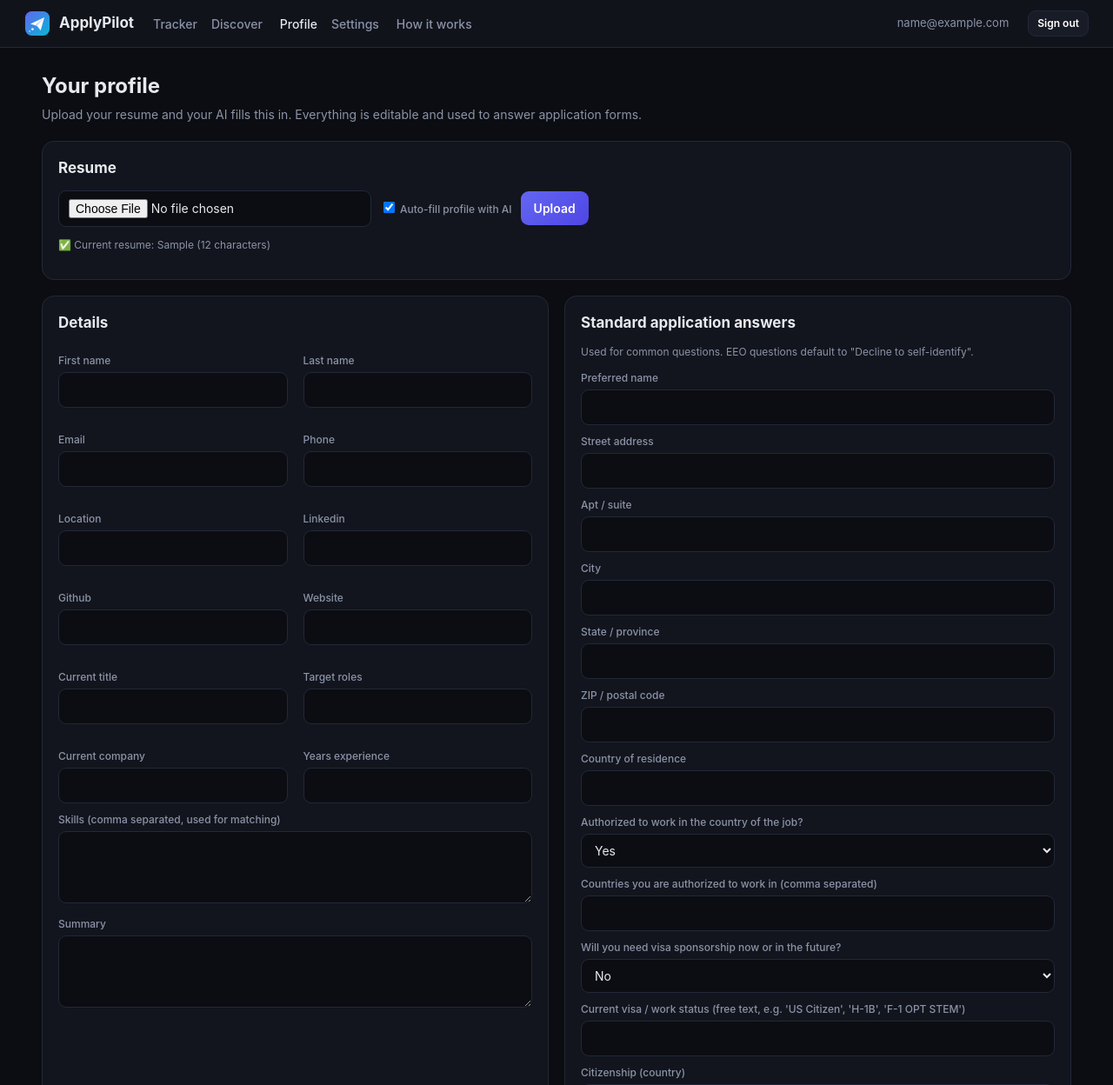
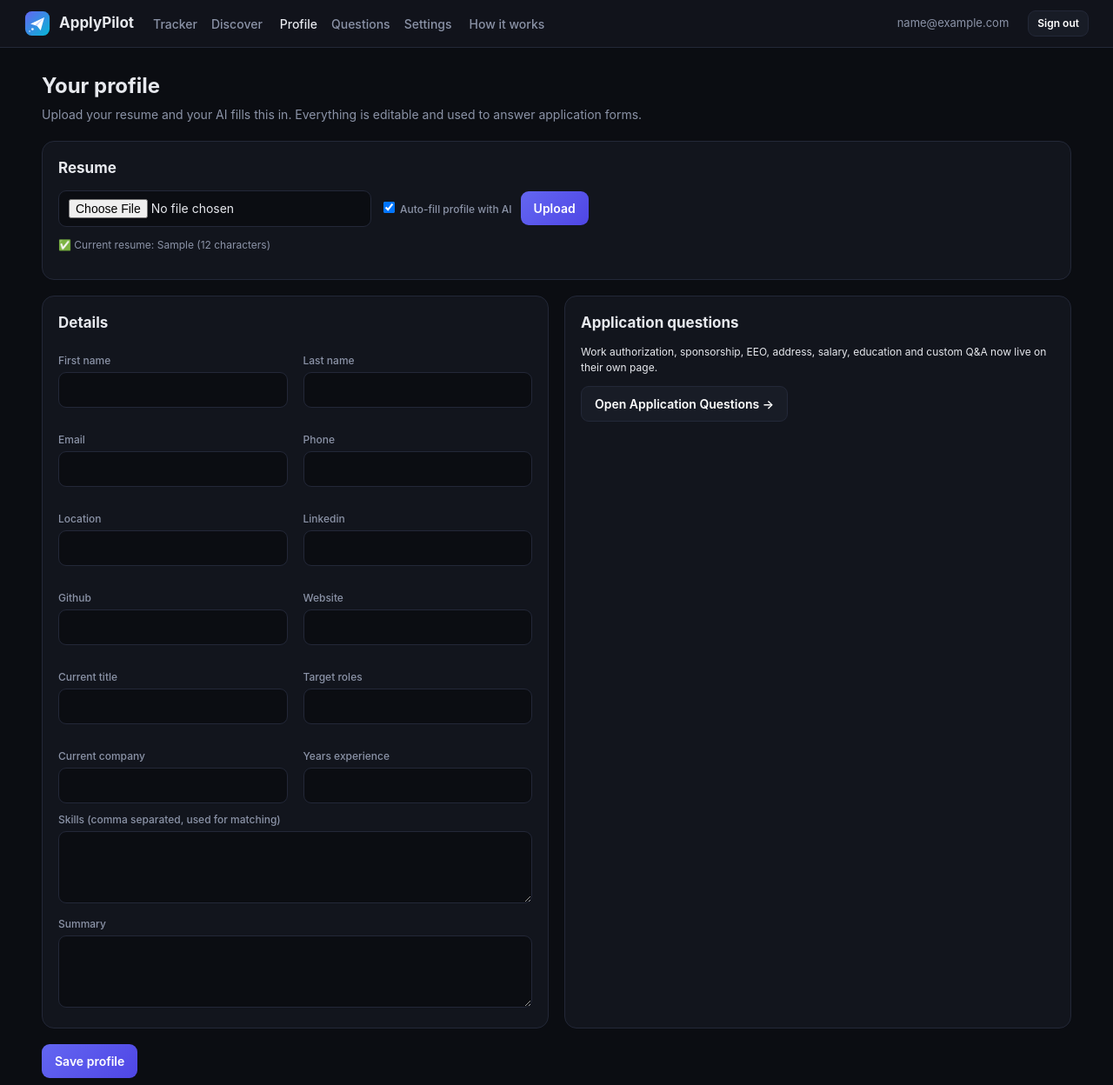
Before and after one commit to khajamujahid/autoapply-pilot, a FastAPI app: page /profile in a window 1280 px wide. Shown: the top 1248 px of the page at 87% size. Run offline with FastAPI, Linux system fonts and the light colour scheme; the visitor is signed in with stand-in values (Sample User, id 1); tables that the repository leaves empty hold one stand-in row (values such as "Sample post"); parts of the project's set-up code (start-up, migrations or seed data) failed here and were passed over.

Commit message:
v1.1.0 (3/6): profile/settings/nav templates, requirements

```diff
--- a/app/templates/base.html
+++ b/app/templates/base.html
@@ -4,7 +4,7 @@
 {% if user %}
 <div class="top"><a class="brand" href="/"><img src="/static/logo.svg" alt="">{{ APP_NAME }}</a>
 <nav class="nav"><a href="/" class="{{ 'on' if path=='/' }}">Tracker</a><a href="/jobs" class="{{ 'on' if path.startswith('/jobs') }}">Discover</a>
-<a href="/profile" class="{{ 'on' if path.startswith('/profile') }}">Profile</a><a href="/settings" class="{{ 'on' if path.startswith('/settings') }}">Settings</a>
+<a href="/profile" class="{{ 'on' if path.startswith('/profile') }}">Profile</a><a href="/questions" class="{{ 'on' if path.startswith('/questions') }}">Questions</a><a href="/settings" class="{{ 'on' if path.startswith('/settings') }}">Settings</a>
 <a href="/docs/architecture" class="{{ 'on' if path.startswith('/docs') }}">How it works</a></nav>
 <div class="sp"></div><span class="who">{{ user.email }}</span><a class="btn sec sm" href="/logout">Sign out</a></div>
 {% endif %}
--- a/app/templates/profile.html
+++ b/app/templates/profile.html
@@ -10,9 +10,7 @@
 <label>Summary</label><textarea name="summary" rows="3">{{ d.get('summary','') }}</textarea>
 {% if d.get('experience') %}<label>Experience (parsed)</label><pre>{% for e in d.experience %}{{ e.get('title','') }} — {{ e.get('company','') }} ({{ e.get('start','') }}–{{ e.get('end','') }})
 {% endfor %}</pre>{% endif %}</div>
-<div class="card"><h2>Standard application answers</h2><p class="small muted">Used for common questions. EEO questions default to "Decline to self-identify".</p>
-{% for k,label,opts in ANSWER_FIELDS %}<label>{{ label }}</label>{% if opts %}<select name="{{ k }}">{% for o in opts %}<option {{ 'selected' if ans.get(k)==o }}>{{ o }}</option>{% endfor %}</select>
-{% else %}<input name="{{ k }}" value="{{ ans.get(k,'') }}">{% endif %}{% endfor %}</div></div>
+<div class="card"><h2>Application questions</h2><p class="small">Work authorization, sponsorship, EEO, address, salary, education and custom Q&amp;A now live on their own page.</p><a class="btn sec" href="/questions">Open Application Questions →</a></div></div>
 <button class="btn">Save profile</button></form>
 <div class="card" id="credentials" style="margin-top:18px"><h2>Site credentials (encrypted)</h2><p class="small muted">Workday needs an account per company. Use site <code>workday:&lt;tenant&gt;</code> (the subdomain, e.g. <code>workday:nvidia</code>) or <code>workday</code> as a default.</p>
 <table class="small">{% for c in creds %}<tr><td><b>{{ c.site }}</b></td><td>{{ c.username }}</td><td>••••••••</td><td><form method="post" action="/profile/credentials/{{ c.id }}/delete"><button class="btn sec sm">Remove</button></form></td></tr>{% endfor %}</table>
--- a/app/templates/settings.html
+++ b/app/templates/settings.html
@@ -15,6 +15,8 @@
 <label>Skip jobs scoring below</label><input name="min_match_score" type="number" min="0" max="100" value="{{ st.min_match_score|int }}">
 <label>Daily application limit</label><input name="daily_limit" type="number" min="0" max="200" value="{{ st.daily_limit }}"></div></div>
 <button class="btn">Save settings</button></form>
+<div class="card" style="margin-top:18px"><h2>📝 Application Questions</h2><p class="small">Work authorization, sponsorship, EEO, address, salary, start date, education, and your own custom Q&amp;A. ApplyPilot uses these to fill every application form.</p>
+<a class="btn sec" href="/questions">Edit application questions</a></div>
 <script>
 const prov=document.getElementById('prov'),model=document.getElementById('model'),url=document.getElementById('url');
 function sync(first){const o=prov.selectedOptions[0];document.getElementById('urlrow').style.display=prov.value==='custom'?'':'none';
--- a/requirements.txt
+++ b/requirements.txt
@@ -15,3 +15,4 @@ pypdf>=4.0
 python-docx>=1.1
 fpdf2>=2.7
 playwright>=1.45
+python-jobspy>=1.1.80
```
